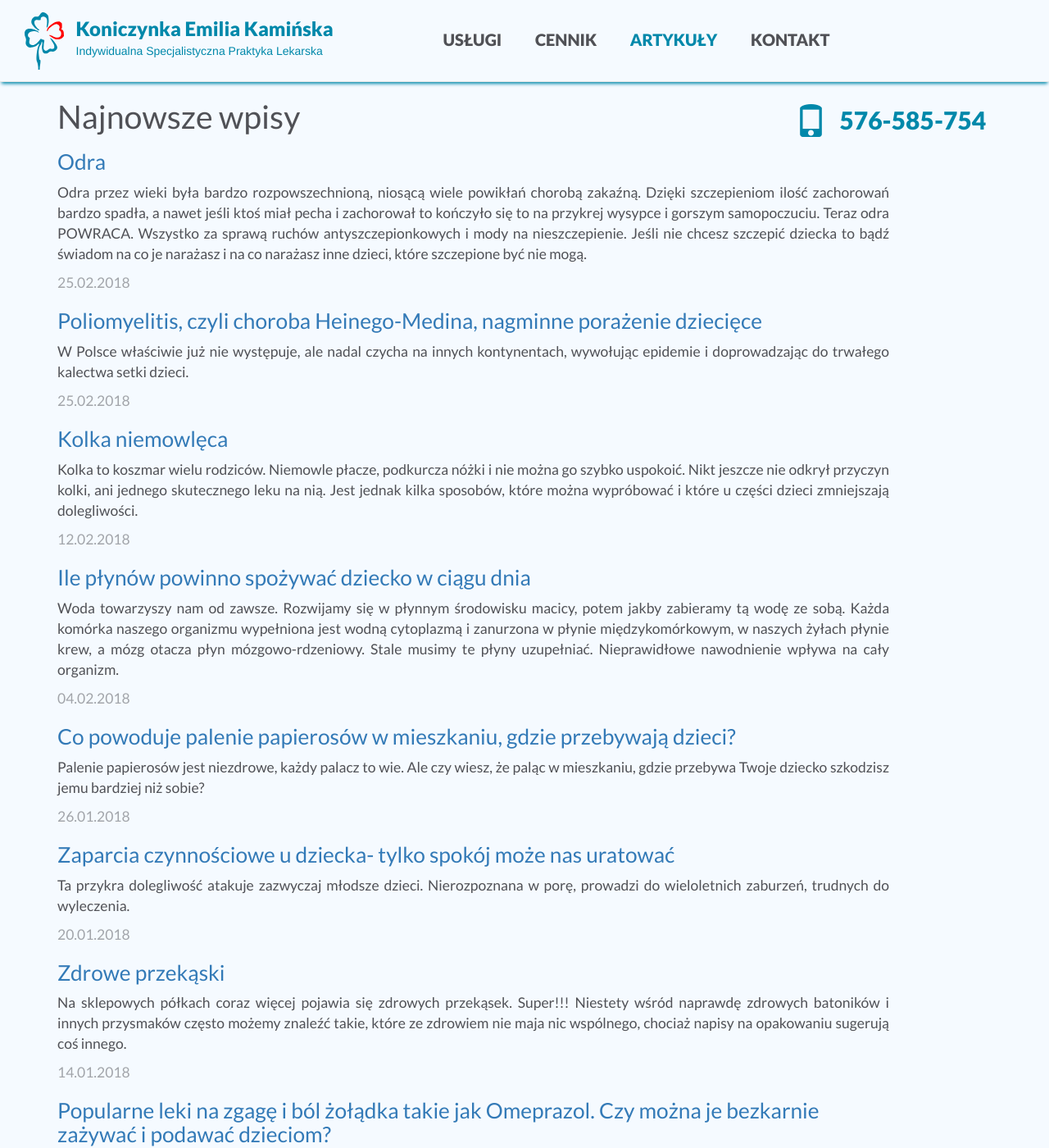
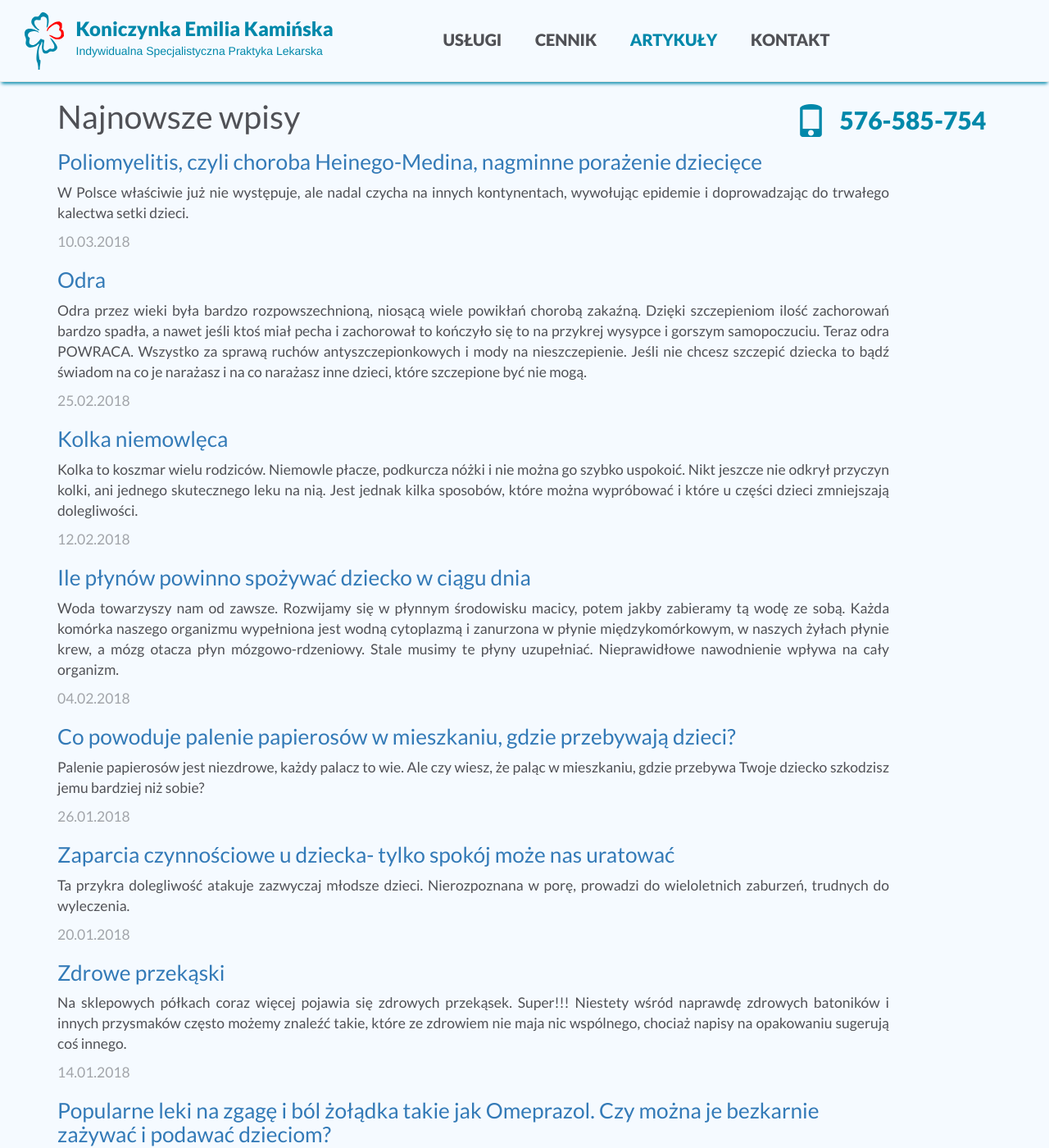
Before and after one commit to kardigen/koniczynka-med.guthub.io, a Jekyll site: the page built from blog.html, in a window 1280 px wide and 1400 px high. Shown: the whole window at 82% size. Built offline with Jekyll 4.4.1, drawn with Linux system fonts in a browser that asks for light colours.

Commit message:
update polio

```diff
--- a/_posts/2018-03-10-Poliomyelitis.markdown
+++ b/_posts/2018-03-10-Poliomyelitis.markdown
@@ -1,7 +1,7 @@
 ---
 layout: post
 title:  "Poliomyelitis, czyli choroba Heinego-Medina, nagminne porażenie dziecięce"
-date:   2018-02-25 08:00:00
+date:   2018-03-10 08:00:00
 
 excerpt: "W Polsce właściwie już nie występuje, ale nadal czycha na innych kontynentach, wywołując epidemie i doprowadzając do trwałego kalectwa setki dzieci."
 ---
@@ -33,8 +33,11 @@
 -**Postać mózgowa** przebiega z zaburzeniami świadomości, utratą przytomności, funkcje mózgu zostają zatrzymane, często kończy się śmiercią.
 
 ![polio2](/png/polio2.jpg)
-![polio6](/png/polio6.jpg)
-![polio4](/png/polio4.jpg)
+
+{:.display-inline}
+![polio6](/png/polio6.jpg) ![polio4](/png/polio4.jpg)
+
+
 
 {:.R24}
 ## Jak długo chory człowiek może zarażać innych?
--- a/css/content.css
+++ b/css/content.css
@@ -19,6 +19,14 @@
 .post-content img {
     display: block;
     margin: auto;
+}
+
+.display-inline {
+    text-align: center;
+}
+
+.display-inline img {
+    display: inline;
 }
 
 
```
Also changed, not shown: png/polio2.jpg.
